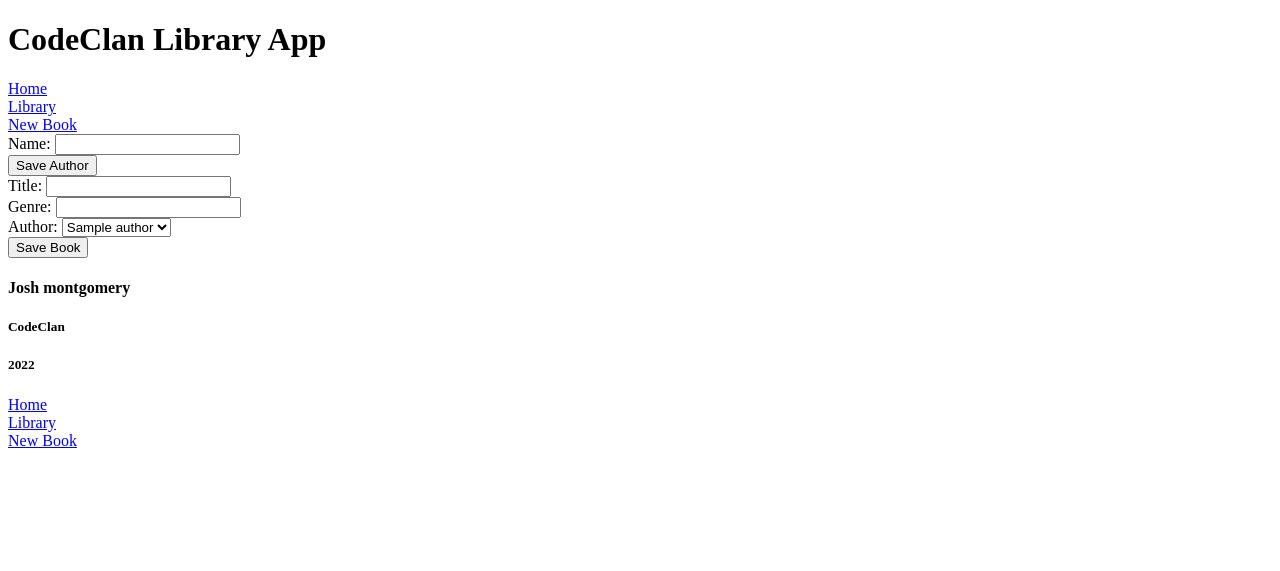
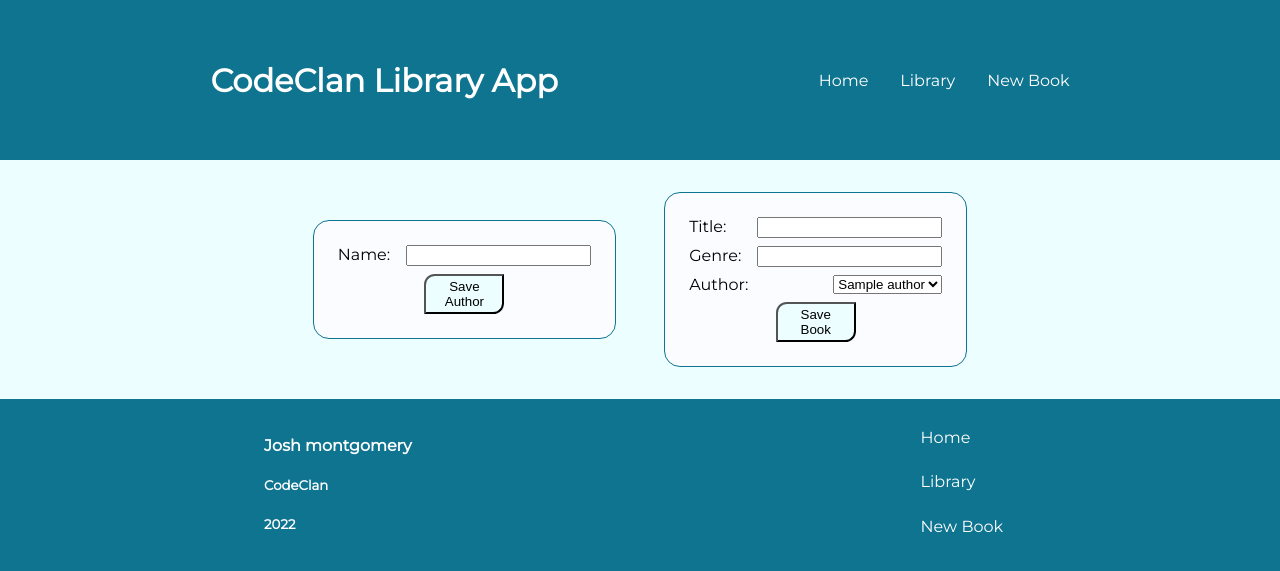
Before and after one commit to jomonty/codeclan_homework, a Flask app: page /books/new in a window 1280 px wide. Shown: the top 571 px of the page. Run offline with Flask 2, Linux system fonts and the light colour scheme; a database or web service that is not in the repository returns one stand-in record (values such as "Sample title"); some libraries are stand-ins or nearby versions.

Commit message:
styling complete

```diff
--- a/week_4/day_3/one_to_many_lab/library_app/static/css/main.css
+++ b/week_4/day_3/one_to_many_lab/library_app/static/css/main.css
@@ -1,3 +1,142 @@
+body {
+    display: grid;
+    grid-template-areas:
+        'header'
+        'main'
+        'footer';
+    grid-template-rows: 10em 1fr 10em;
+    margin: 0;
+    background-color: #0e7490;
+    font-family: 'Montserrat';
+}
+body > header {
+    grid-area: header;
+    display: flex;
+    justify-content: space-around;
+    align-items: center;
+    padding: 0 5em 0 5em;
+    color: white;
+}
+.nav-header {
+    display: flex;
+    justify-content: flex-end;
+    column-gap: 2em;
+}
+.nav-header > div > a {
+    text-decoration: none;
+    color: white;
+}
+.nav-header > div > a:hover {
+    text-decoration: underline;
+}
+body > main {
+    grid-area: main;
+    background-color: #ecfeff;
+}
+body > footer {
+    grid-area: footer;
+    display: flex;
+    justify-content: space-around;
+    align-items: flex-start;
+    padding: 1em;
+    color: white;
+}
+.nav-footer > div {
+    padding: 0.8em;
+}
+.nav-footer > div > a {
+    text-decoration: none;
+    color: white;
+}
+.nav-footer > div > a:hover {
+    text-decoration: underline;
+}
+
+.homepage-filler {
+    text-align: center;
+    align-self: center;
+    padding: 10em 30em 10em 30em;
+}
+
+
+.container-library {
+    display: flex;
+    flex-direction: column;
+    justify-content: space-around;
+    align-items: center;
+    row-gap: 0.8em;
+    padding: 2em 0 2em 0;
+}
 .container-book {
-    border: 1px solid black;
+    display: flex;
+    justify-content: space-around;
+    align-items: center;
+    background-color: #FAFCFF;
+    width: 30em;
+    border: 1px solid #0e7490;
+    border-radius: 1em;
+    /* padding: 0.2em 0 0.2em 3em; */
+    transition: background-color 0.4s ease-out;
 }
+.container-book:hover {
+    background-color: #0e7490;
+}
+.book-info-text {
+    text-decoration: none;
+    color: #0e7490;
+}
+.container-book:hover .book-info-text {
+    color: white;
+}
+.container-book:hover .book-info-text > a {
+    text-decoration: underline;
+}
+.book-buttons {
+    display: flex;
+    flex-direction: column;
+    justify-content: space-around;
+    row-gap: 1em;
+}
+button {
+    height: 3em;
+    width: 6em;
+    border-radius: 0.8em 0 0.8em 0;
+    background-color: #ecfeff;
+}
+button:hover {
+    cursor: pointer;
+}
+.book-buttons > button > a {
+    text-decoration: none;
+    color:  black;
+}
+
+.container-forms {
+    display: flex;
+    justify-content: center;
+    column-gap: 3em;
+    align-items: center;
+    padding: 2em 0 2em 0;
+}
+.form-section-container {
+    background-color: #FAFCFF;
+    /* width: 30em; */
+    border: 1px solid #0e7490;
+    border-radius: 1em;
+    padding: 1.5em;
+}
+.new-author-form, .new-book-form, .edit-book-form {
+    display: flex;
+    flex-direction: column;
+    align-content: center;
+    row-gap: 0.5em;
+}
+.label-input-pair {
+    display: flex;
+    justify-content: space-between;
+    column-gap: 1em;
+}
+.button-container {
+    display: flex;
+    justify-content: center;
+}
--- a/week_4/day_3/one_to_many_lab/library_app/templates/base.html
+++ b/week_4/day_3/one_to_many_lab/library_app/templates/base.html
@@ -5,6 +5,9 @@
     <meta http-equiv="X-UA-Compatible" content="IE=edge">
     <meta name="viewport" content="width=device-width, initial-scale=1.0">
     <link rel="stylesheet" href="{{ url_for('static', filename='css/main.css') }}">
+    <link rel="preconnect" href="https://fonts.googleapis.com">
+    <link rel="preconnect" href="https://fonts.gstatic.com" crossorigin>
+    <link href="https://fonts.googleapis.com/css2?family=Montserrat&display=swap" rel="stylesheet">
     <title>{% block header_title %}{% endblock %}</title>
 </head>
 <body>
--- a/week_4/day_3/one_to_many_lab/library_app/templates/books/new.html
+++ b/week_4/day_3/one_to_many_lab/library_app/templates/books/new.html
@@ -2,28 +2,28 @@
 
 {% block body_main %}
     <main class="container-forms">
-        <section class="new-author-form">
-            <form action="/books/new-author" method="post">
-                <div>
+        <section class="form-section-container">
+            <form action="/books/new-author" method="post" class="new-author-form">
+                <div class="label-input-pair">
                     <label for="name">Name: </label>
                     <input type="text" id="name" name="name">
                 </div>
-                <div>
+                <div class="button-container">
                     <button type="submit">Save Author</button>
                 </div>
             </form>
         </section>
-        <section class="new-book-form">
-            <form action="/books/new-book" method="post">
-                <div>
+        <section class="form-section-container">
+            <form action="/books/new-book" method="post" class="new-book-form">
+                <div class="label-input-pair">
                     <label for="title">Title: </label>
                     <input type="text" id="title" name="title">
                 </div>
-                <div>
+                <div class="label-input-pair">
                     <label for="genre">Genre: </label>
                     <input type="text" id="genre" name="genre">
                 </div>
-                <div>
+                <div class="label-input-pair">
                     <label for="author">Author: </label>
                     <select id="author" name="author_id">
                         <!-- <option value="" default hidden selected>Choose an author</option> -->
@@ -32,7 +32,7 @@
                         {% endfor %}
                     </select>
                 </div>
-                <div>
+                <div class="button-container">
                     <button type="submit">Save Book</button>
                 </div>
             </form>
--- a/week_4/day_3/one_to_many_lab/library_app/templates/books/show.html
+++ b/week_4/day_3/one_to_many_lab/library_app/templates/books/show.html
@@ -1,14 +1,11 @@
 {% extends 'base.html' %}
 
 {% block body_main %}
+    <main class="container-library">
         <section class="container-book">
             <div class="book-info">
                 <p>Title: {{ book.title }}</p>
-        </div>
-        <div class="book-info">
                 <p>Genre: {{ book.genre }}</p>
-        </div>
-        <div class="book-info">
                 <p>Author: {{ book.author.name }}</p>
             </div>
             <div class="book-buttons">
@@ -18,4 +15,5 @@
                 </form>
             </div>
         </section>
+    </main>
 {% endblock %}
--- a/week_4/day_3/one_to_many_lab/library_app/templates/index.html
+++ b/week_4/day_3/one_to_many_lab/library_app/templates/index.html
@@ -1,5 +1,5 @@
 {% extends 'base.html' %}
 
 {% block body_main %}
-    Welcome to the CodeClan Library App. Please select a navigation option.
+    <h4 class="homepage-filler">Welcome to the CodeClan Library App. Please select a navigation option.</h4>
 {% endblock %}
```
Also changed, not shown: week_4/day_3/one_to_many_lab/library_app/templates/books/edit.html (+6 -6 lines), week_4/day_3/one_to_many_lab/library_app/templates/books/index.html (+5 -9 lines). Lines whose indentation alone changed are shown as unchanged.
